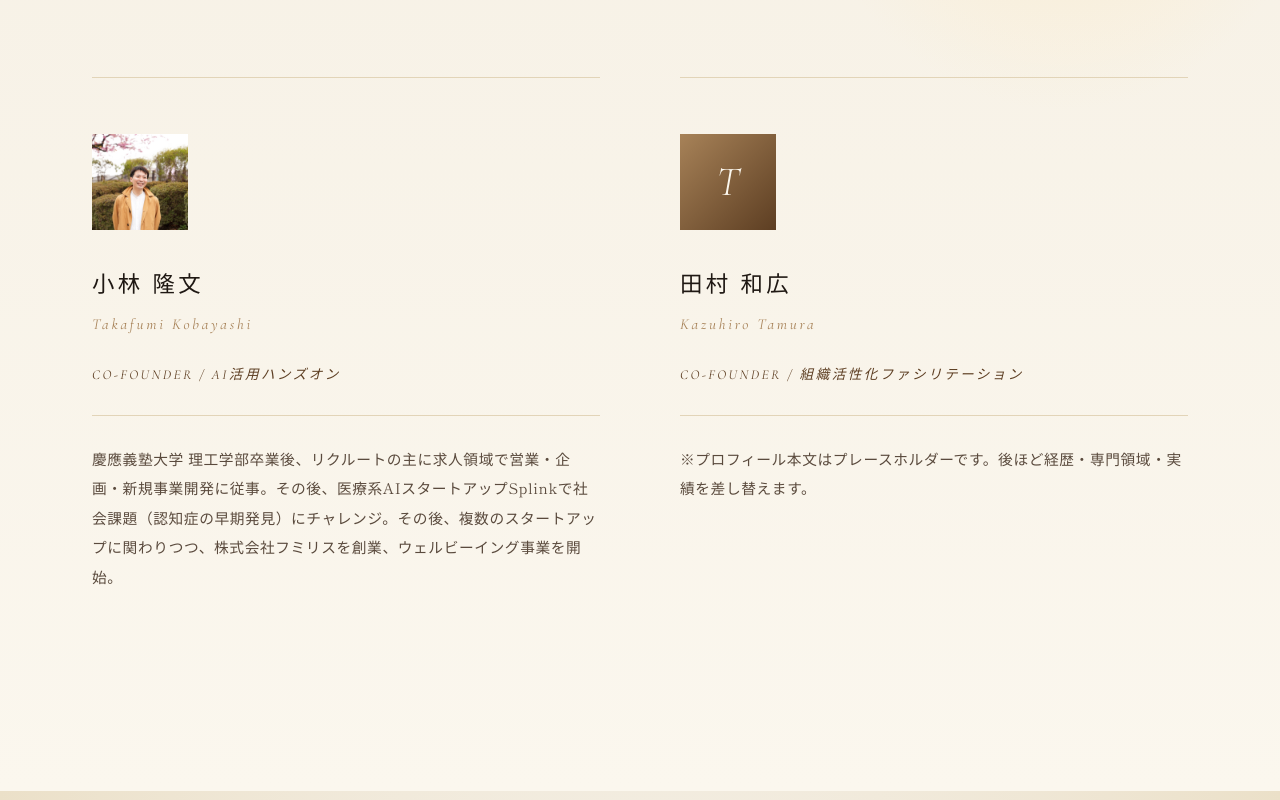
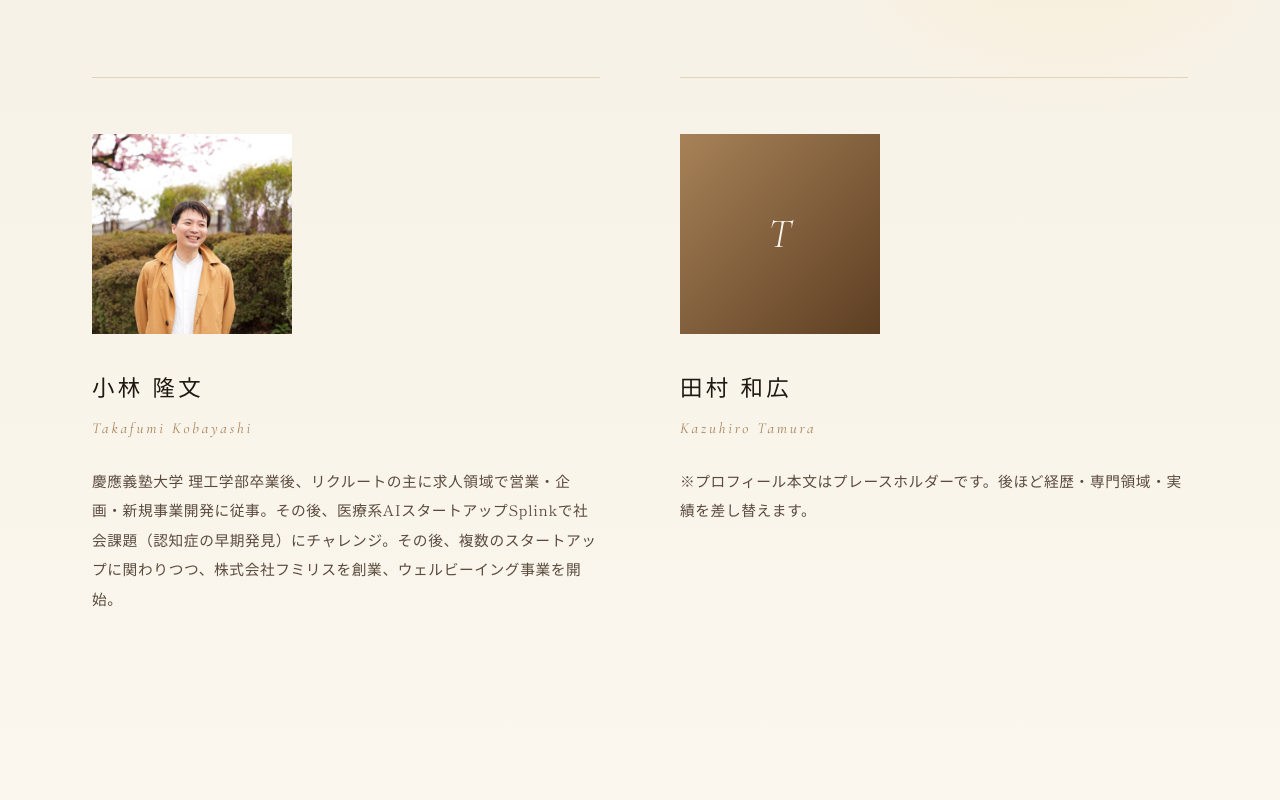
Before and after one commit to Takafumi-humilis/en-gawa, a plain HTML site: page index.html in a window 1280 px wide. Shown: the part 7800-8600 px from the top of the page. Drawn offline with nearby package versions, Linux system fonts and the light colour scheme; grey boxes are pictures that could not be loaded.

Commit message:
メンバー写真を200pxに拡大、肩書き表記を削除

```diff
--- a/css/style.css
+++ b/css/style.css
@@ -1033,8 +1033,8 @@ a:hover { opacity: .7; }
 .member:hover { transform: none; box-shadow: none; }
 
 .member__photo {
-  width: 96px;
-  height: 96px;
+  width: 200px;
+  height: 200px;
   margin: 0 0 32px;
   border-radius: 0;
   background:
--- a/index.html
+++ b/index.html
@@ -303,7 +303,6 @@
         </div>
         <h3 class="member__name">小林 隆文</h3>
         <p class="member__name-en">Takafumi Kobayashi</p>
-        <p class="member__role">Co-founder / AI活用ハンズオン</p>
         <p class="member__bio">
           慶應義塾大学 理工学部卒業後、リクルートの主に求人領域で営業・企画・新規事業開発に従事。その後、医療系AIスタートアップSplinkで社会課題（認知症の早期発見）にチャレンジ。その後、複数のスタートアップに関わりつつ、株式会社フミリスを創業、ウェルビーイング事業を開始。
         </p>
@@ -315,7 +314,6 @@
         </div>
         <h3 class="member__name">田村 和広</h3>
         <p class="member__name-en">Kazuhiro Tamura</p>
-        <p class="member__role">Co-founder / 組織活性化ファシリテーション</p>
         <p class="member__bio">
           ※プロフィール本文はプレースホルダーです。後ほど経歴・専門領域・実績を差し替えます。
         </p>
```
